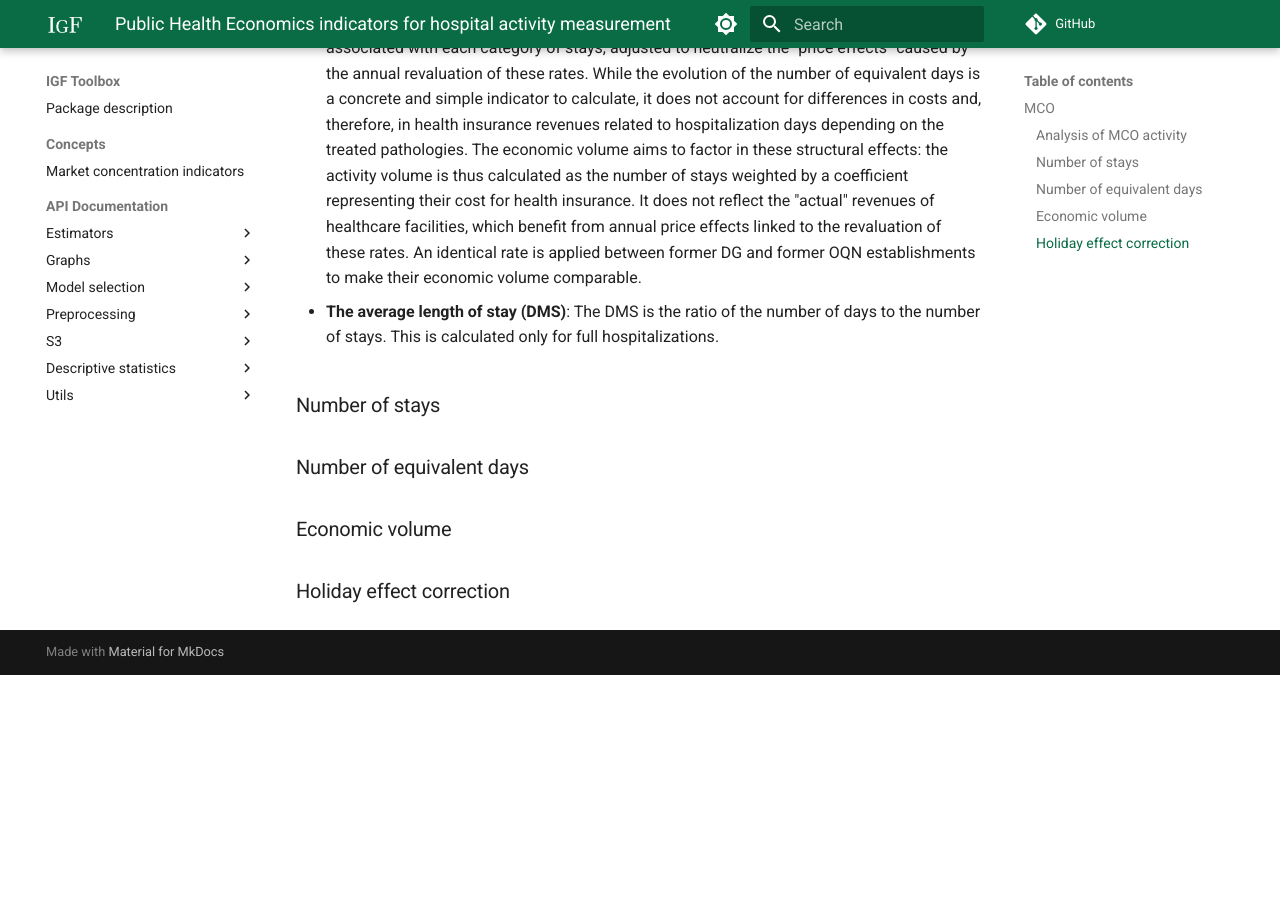
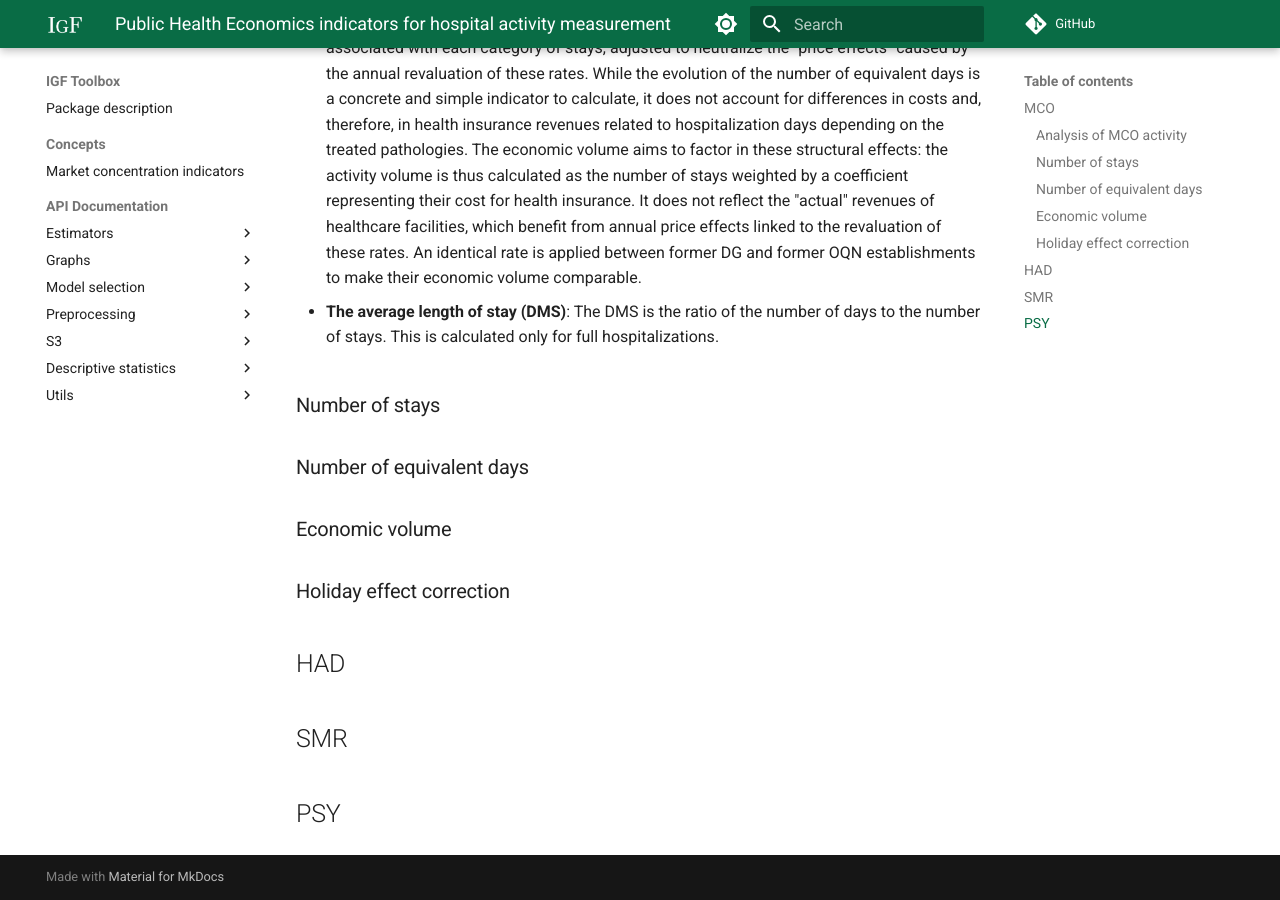
Before and after one commit to IGF-PSD/igf_toolbox, an MkDocs documentation site: the page built from docs/concepts/HOSPITAL_ACTIVITY.md, in a window 1280 px wide and 900 px high, scrolled down 664 px. Built offline with MkDocs 1.6.1 and Material for MkDocs 9.7.7, drawn with Linux system fonts in a browser that asks for light colours; comment, search, counter and statistics services are not loaded; before the commit the page ends 1339 px from its top, so only the background shows below that.

Commit message:
Update HOSPITAL_ACTIVITY.md

```diff
--- a/docs/concepts/HOSPITAL_ACTIVITY.md
+++ b/docs/concepts/HOSPITAL_ACTIVITY.md
@@ -23,3 +23,9 @@ Three different measures have been selected to analyze activity in the field of
 ### Economic volume
 
 ### Holiday effect correction
+
+## HAD
+
+## SMR
+
+## PSY
```
